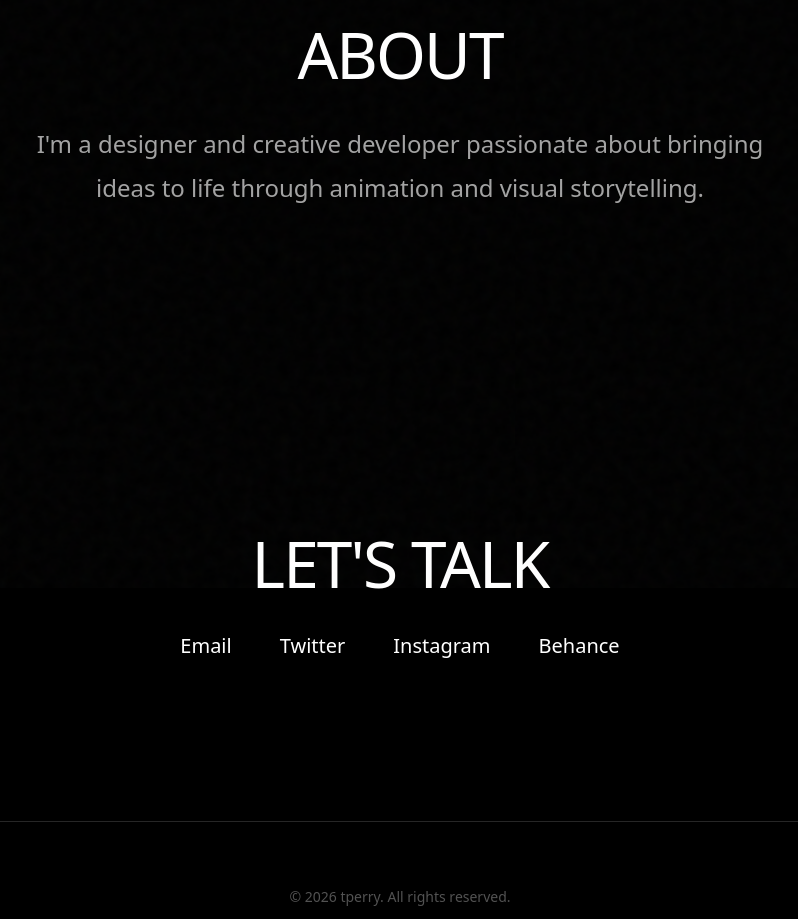
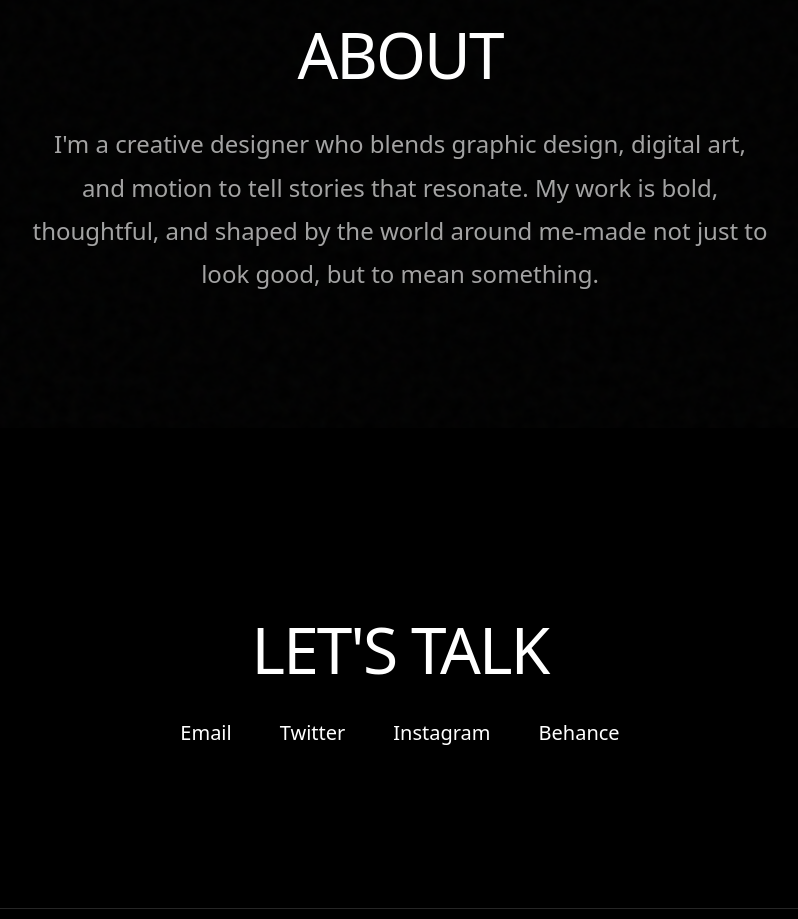
Before and after one commit to theakinwande/tperry, a Next.js app: page / in a window 1280 px wide. Shown: the part 940-1859 px from the top of the page, without its empty margins (240-1038 px from the left). Built offline with nearby package versions, Linux system fonts and the light colour scheme.

Commit message:
Update about me

```diff
--- a/app/page.tsx
+++ b/app/page.tsx
@@ -240,8 +240,8 @@ export default function Home() {
             viewport={{ once: true }}
             transition={{ duration: 0.8 }}
           >
-            I'm a designer and creative developer passionate about
-            bringing ideas to life through animation and visual storytelling.
+            I'm a creative designer who blends graphic design, digital art, and motion to tell stories that resonate.
+My work is bold, thoughtful, and shaped by the world around me-made not just to look good, but to mean something.
           </motion.p>
         </section>
 
```
